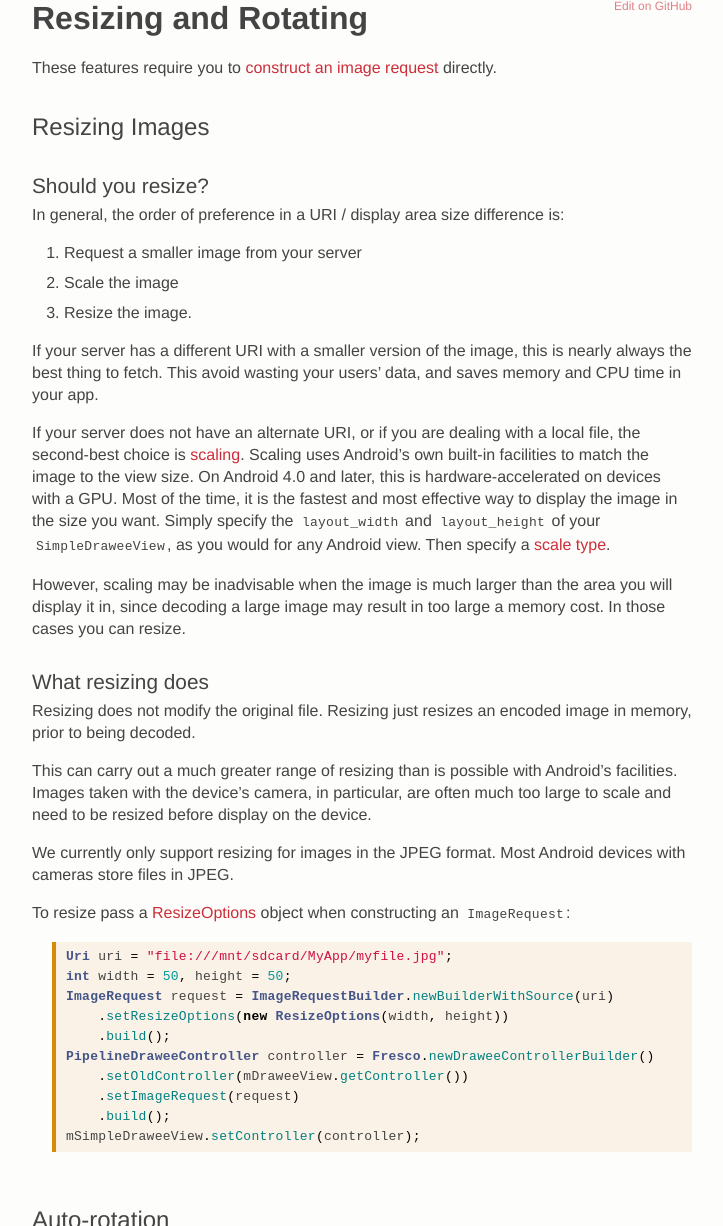
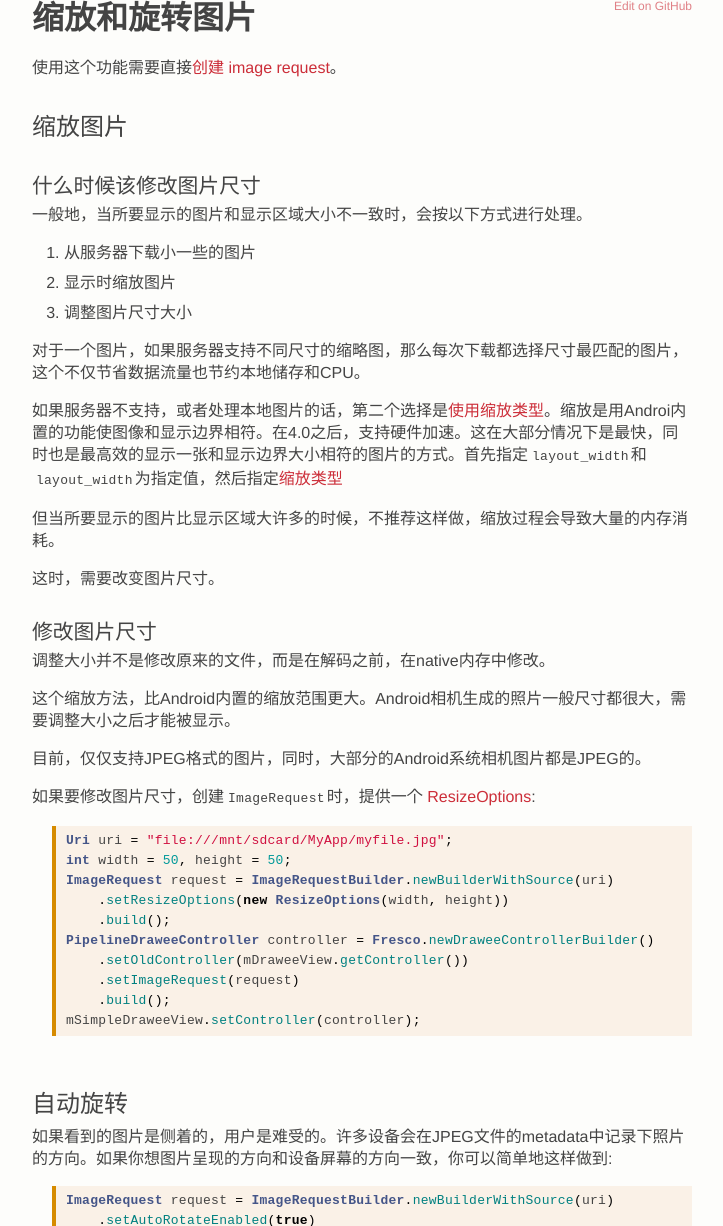
Before and after one commit to liaohuqiu/fresco-docs-cn, a Jekyll site: the page built from docs/01-resizing-rotating.md, in a window 1280 px wide and 1400 px high, cut to the strip 174-1400 px from the top of the window. Shown: the whole strip, without its empty margins (408-1131 px from the left). Built offline with Jekyll 4.4.1, drawn with Linux system fonts in a browser that asks for light colours; Markdown is read by kramdown in place of the engine named in the settings; some of the changed text lies outside the part shown.

Commit message:
update for: download listener / resize & rotating / request multiple images

````diff
--- a/_data/nav_docs.yml
+++ b/_data/nav_docs.yml
@@ -27,7 +27,7 @@
   - id: animations
     title: 动画图(gif)
   - id: requesting-multiple-images
-    title: 批量图片请求
+    title: 多图请求级图片复用
   - id: listening-download-events
     title: 监听下载事件
   - id: resizing-rotating
@@ -39,7 +39,7 @@
   - id: writing-custom-views
     title: 自定义View
   - id: gotchas
-    title: 一些陷进
+    title: 一些陷阱
 - title: Image Pipeline 指南
   items:
   - id: intro-image-pipeline
--- a/docs/01-resizing-rotating.md
+++ b/docs/01-resizing-rotating.md
@@ -1,39 +1,41 @@
 ---
 id: resizing-rotating
-title: Resizing and Rotating
+title: 缩放和旋转图片
 layout: docs
 permalink: /docs/resizing-rotating.html
 prev: listening-download-events.html
 next: modifying-image.html
 ---
 
-These features require you to [construct an image request](using-controllerbuilder.html#ImageRequest) directly.
+使用这个功能需要直接[创建 image request](using-controllerbuilder.html#ImageRequest)。
 
-## Resizing Images
+## 缩放图片
 
-### Should you resize?
+### 什么时候该修改图片尺寸
 
-In general, the order of preference in a URI / display area size difference is:
+一般地，当所要显示的图片和显示区域大小不一致时，会按以下方式进行处理。
 
-1. Request a smaller image from your server
-2. Scale the image
-3. Resize the image.
+1. 从服务器下载小一些的图片
+2. 显示时缩放图片
+3. 调整图片尺寸大小
 
-If your server has a different URI with a smaller version of the image, this is nearly always the best thing to fetch. This avoid wasting your users' data, and saves memory and CPU time in your app.
+对于一个图片，如果服务器支持不同尺寸的缩略图，那么每次下载都选择尺寸最匹配的图片，这个不仅节省数据流量也节约本地储存和CPU。
 
-If your server does not have an alternate URI, or if you are dealing with a local file, the second-best choice is [scaling](scaling.html). Scaling uses Android's own built-in facilities to match the image to the view size. On Android 4.0 and later, this is hardware-accelerated on devices with a GPU. Most of the time, it is the fastest and most effective way to display the image in the size you want. Simply specify the `layout_width` and `layout_height` of your `SimpleDraweeView`, as you would for any Android view. Then specify a [scale type](scaling.html).
+如果服务器不支持，或者处理本地图片的话，第二个选择是[使用缩放类型](scaling.html)。缩放是用Androi内置的功能使图像和显示边界相符。在4.0之后，支持硬件加速。这在大部分情况下是最快，同时也是最高效的显示一张和显示边界大小相符的图片的方式。首先指定`layout_width`和`layout_width`为指定值，然后指定[缩放类型](scaling.html)
 
-However, scaling may be inadvisable when the image is much larger than the area you will display it in, since decoding a large image may result in too large a memory cost. In those cases you can resize.
+但当所要显示的图片比显示区域大许多的时候，不推荐这样做，缩放过程会导致大量的内存消耗。
 
-### What resizing does
+这时，需要改变图片尺寸。
 
-Resizing does not modify the original file. Resizing just resizes an encoded image in memory, prior to being decoded.
+### 修改图片尺寸
 
-This can carry out a much greater range of resizing than is possible with Android's facilities. Images taken with the device's camera, in particular, are often much too large to scale and need to be resized before display on the device.
+调整大小并不是修改原来的文件，而是在解码之前，在native内存中修改。
 
-We currently only support resizing for images in the JPEG format. Most Android devices with cameras store files in JPEG.
+这个缩放方法，比Android内置的缩放范围更大。Android相机生成的照片一般尺寸都很大，需要调整大小之后才能被显示。
 
-To resize pass a [ResizeOptions](../javadoc/reference/com/facebook/imagepipeline/common/ResizeOptions.html) object when constructing an `ImageRequest`:
+目前，仅仅支持JPEG格式的图片，同时，大部分的Android系统相机图片都是JPEG的。
+
+如果要修改图片尺寸，创建`ImageRequest`时，提供一个 [ResizeOptions](../javadoc/reference/com/facebook/imagepipeline/common/ResizeOptions.html):
 
 ```java
 Uri uri = "file:///mnt/sdcard/MyApp/myfile.jpg";
@@ -48,9 +50,9 @@ PipelineDraweeController controller = Fresco.newDraweeControllerBuilder()
 mSimpleDraweeView.setController(controller);
 ```
 
-## <a name="rotate"></a>Auto-rotation
+## <a name="rotate"></a>自动旋转
 
-It's very annoying to users to see their images show up sideways! Many devices store the orientation of the image in metadata in the JPEG file. If you want images to be automatically rotated to match the device's orientation, you can say so in the image request:
+如果看到的图片是侧着的，用户是难受的。许多设备会在JPEG文件的metadata中记录下照片的方向。如果你想图片呈现的方向和设备屏幕的方向一致，你可以简单地这样做到:
 
 ```java
 ImageRequest request = ImageRequestBuilder.newBuilderWithSource(uri)
````
Also changed, not shown: docs/01-listening-download-events.md (+8 -10 lines), docs/01-requesting-multiple-images.md (+18 -15 lines).
